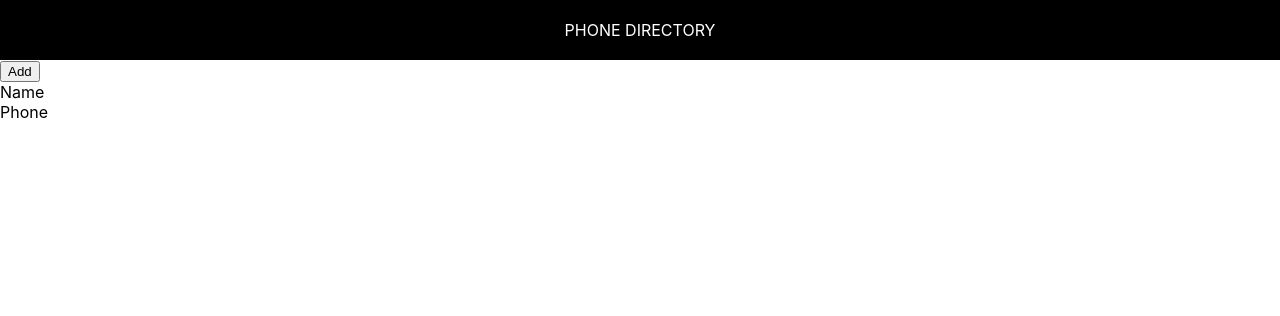
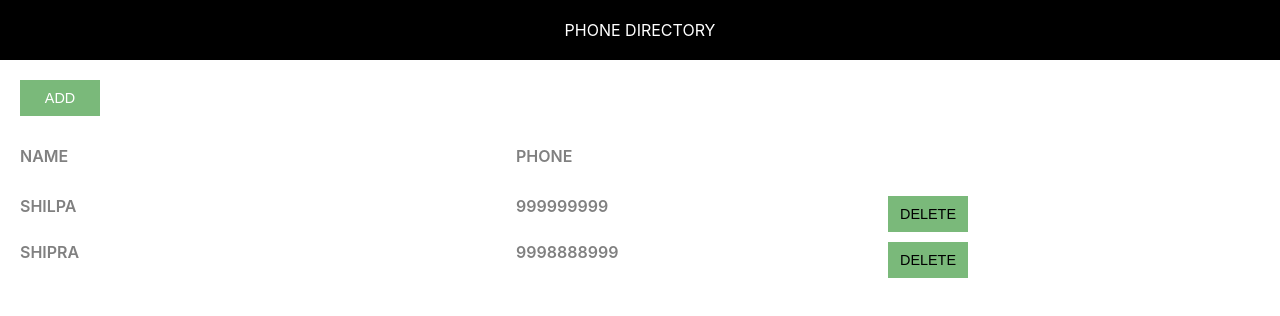
Before and after one commit to Divyanshika/phone-directory, a React (Create React App) app: page / in a window 1280 px wide. Shown: the top 316 px of the page. Built offline with nearby package versions, Linux system fonts and the light colour scheme.

Commit message:
Added 'Delete' button

```diff
--- /dev/null
+++ b/src/App.css
@@ -0,0 +1,49 @@
+.component-body-container{
+    padding: 20px;
+}
+
+.custom-btn {
+    padding: 10px;
+    border: none;
+    margin-right: 10px;
+    text-transform: uppercase;
+    width: 80px;
+    font-size: 0.9rem;
+    cursor: pointer;
+    outline: none;
+}
+
+.add-btn {
+    background: #7ab97a;
+    color: #fff;
+}
+.delete-btn{
+        background: #7ab97a;
+        color: #000;
+        text-transform: uppercase;
+}
+
+.grid-container {
+    display: grid;
+    grid-template-columns: 40% 30% auto;
+    margin-bottom: 10px;
+}
+
+.heading-container {
+    margin: 30px 0 30px 0;
+    width: 100%;
+}
+
+.grid-item {
+    background-color: rgba(255, 255, 255, 0.8);
+    font-size: 1.15rem;
+    word-wrap: break-word;
+    padding-right: 10px;
+}
+
+.name-heading, .phone-heading {
+    font-size: 1rem;
+    font-weight: 600;
+    color: #808080;
+    text-transform: uppercase;
+}
--- a/src/App.js
+++ b/src/App.js
@@ -1,15 +1,42 @@
 import React, { Component } from 'react';
 import Header from './Header.js';
+import './App.css';
 class App extends Component{
   render() {
+    let subscribers=[
+      {
+        id:1,
+        Name:"Shilpa",
+        Phone:999999999,
+      },
+      {
+        id:2,
+        Name:"Shipra",
+        Phone:9998888999,
+      }
+    ];
     return(
       <div>
          <Header/>
-          <button>Add</button>
-          <div>
-            <span>Name</span><br/>
-            <span>Phone</span>
-          </div>
+         <div className='component-body-container'>
+          <button className='custom-btn add-btn'>Add</button>
+          <div className='grid-container heading-container'>
+            <span className="grid-item name-heading">Name</span>
+            <span className="grid-item phone-heading">Phone</span>
+           </div >
+
+          {
+            subscribers.map(sub=>{
+              return <div key={sub.id} className='grid-container'>
+              <span className="grid-item name-heading">{sub.Name}</span>
+                <span className="grid-item phone-heading">{sub.Phone}</span>
+                <span className="grid-item action-btn-container">
+                  <button className="custom-btn delete-btn">Delete</button>
+                </span>
+                </div>
+            })
+          }
+         </div>
       </div>
     );
   }
```
